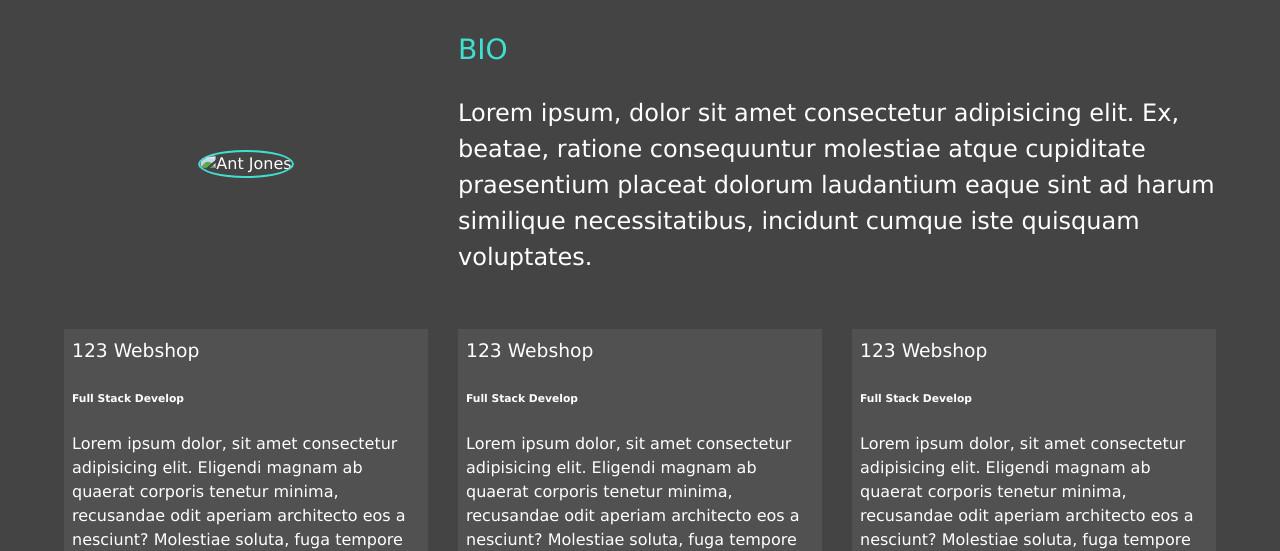
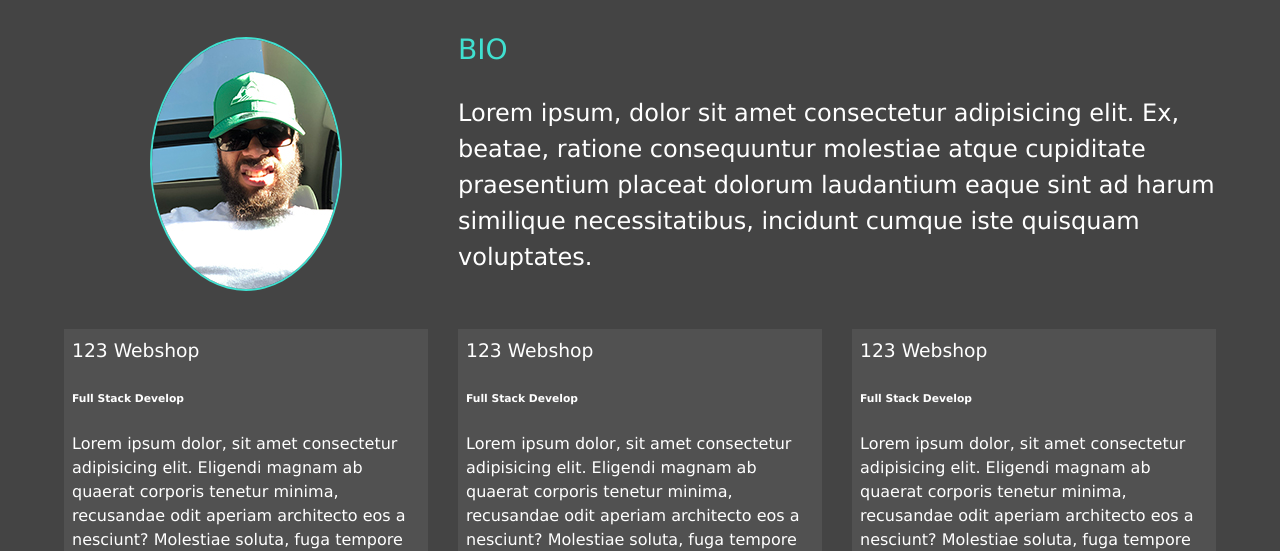
Before and after one commit to CoderJones91/modern_portfolio, a plain HTML site: page about.html in a window 1280 px wide. Shown: the part 253-804 px from the top of the page. Drawn offline with Linux system fonts and the light colour scheme; some packages are replaced by stand-ins of ours.

Commit message:
Update about.html

```diff
--- a/about.html
+++ b/about.html
@@ -52,7 +52,7 @@
         Let me tell you a few things about myself...
       </h2>
       <div class="about-info">
-        <img src="../dist/img/portrait.jpg" alt="Ant Jones" class="bio-image">
+        <img src="../img/portrait.jpg" alt="Ant Jones" class="bio-image">
 
 
         <div class="bio">
```
